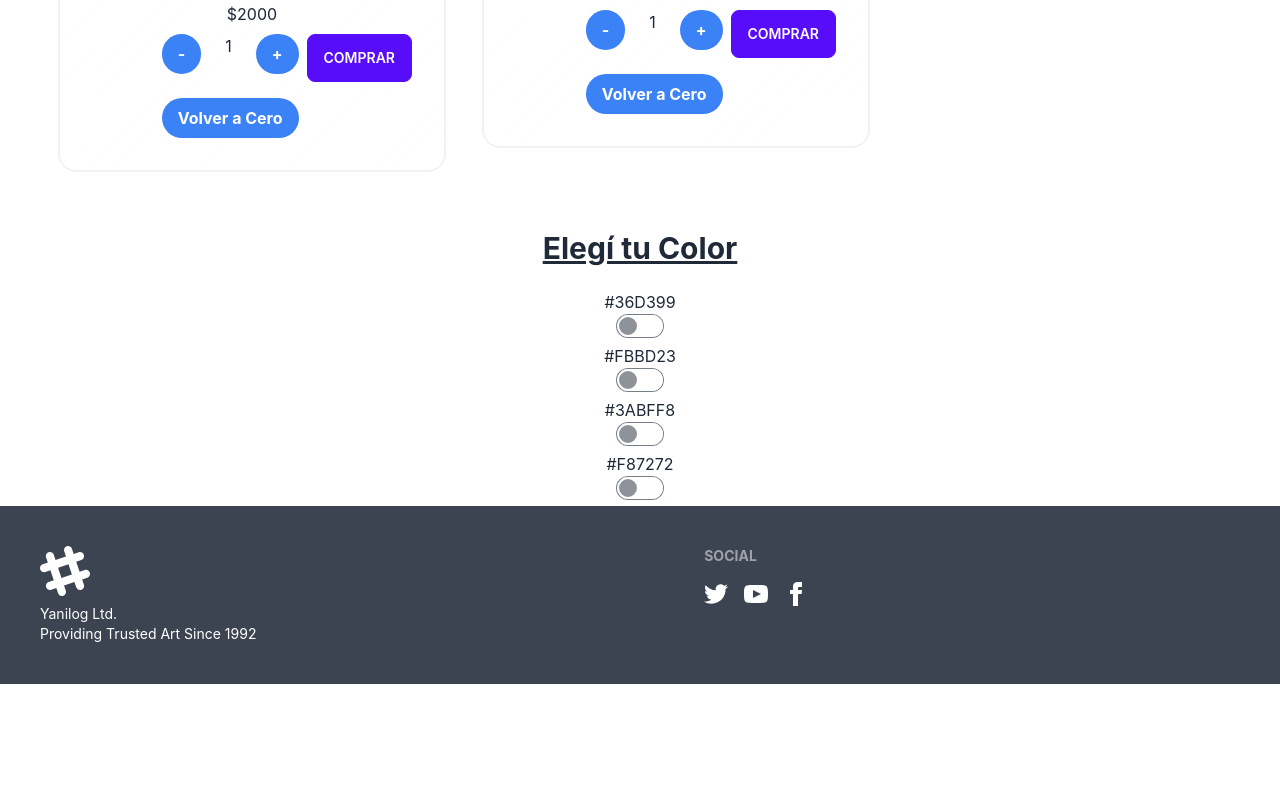
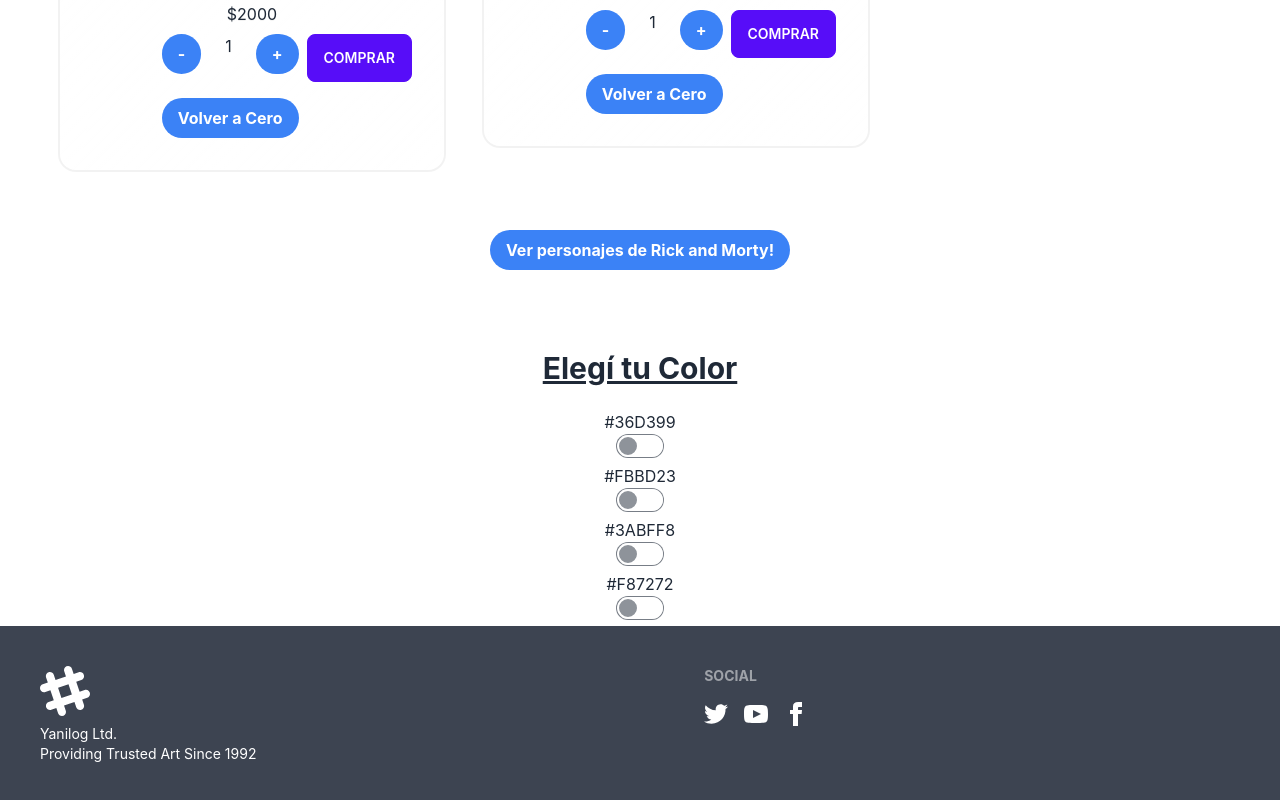
Before and after one commit to MatiasDonati/PreEntrega1-Donati, a React (Create React App) app: page / in a window 1280 px wide. Shown: the part 1204-2004 px from the top of the page. Before the commit the page ends 1888 px from the top, so only its background shows below. Built offline with nearby package versions, Linux system fonts and the light colour scheme; no server answers.

Commit message:
probando cosas

```diff
--- a/src/App.js
+++ b/src/App.js
@@ -4,6 +4,7 @@ import ItemListContainer from './components/ItemListContainer';
 import Footer from './components/Footer';
 import InputsColors from './components/InputsColors';
 import ItemCount from './components/ItemCount';
+import CharList from './components/rickandmorty/CharList';
 
 function App() {
 
@@ -13,6 +14,7 @@ function App() {
     <>
       <NavBar />
       <ItemListContainer greeting={saludo} />
+      <CharList />
       <InputsColors />
       <Footer />
     </>
--- a/src/components/ItemCount.js
+++ b/src/components/ItemCount.js
@@ -8,7 +8,7 @@ const ItemCount = ({ stock }) => {
     const cuentaClick = () => {
         // console.log(`Se hizo click ${contador} veces`);
         setContador(contador + 1)
-        contador + 1 == stock ? console.log('STOCK Y CONTADOR IGUALES') : console.log(''); ;
+        contador + 1 == stock ? console.log('STOCK Y CONTADOR IGUALES') : console.log('');
     }
 
     const restaClick = () => {
--- /dev/null
+++ b/src/components/ItemDetailContainer.js
@@ -0,0 +1,21 @@
+import { useEffect } from "react"
+
+const ItemDetailContainer = () => {
+
+    const producto1 = {
+        title: 'Sarasa'
+    }
+
+    useEffect(()=>{
+        verDetalle()
+    },[])
+
+    const verDetalle = ()=> {
+
+    }
+
+  return (
+    <div>ItemDetailContainer</div>
+  )
+}
+export default ItemDetailContainer
--- /dev/null
+++ b/src/components/rickandmorty/CharCard.js
@@ -0,0 +1,17 @@
+const CharCard = ({ name, species, status, image }) => {
+    return (
+        <div>
+            <div className="card w-96 bg-base-100 shadow-xl">
+                <figure><img src={image} alt="Shoes" /></figure>
+                <div className="card-body">
+                    <h2 className="card-title">{name}!</h2>
+                    <p>{species}</p>
+                    <p>{status}</p>
+                    <div className="card-actions justify-end">
+                    </div>
+                </div>
+            </div>
+        </div>
+    )
+}
+export default CharCard
--- /dev/null
+++ b/src/components/rickandmorty/CharList.js
@@ -0,0 +1,63 @@
+import { useEffect, useState } from "react"
+import CharCard from "./CharCard"
+
+const CharList = () => {
+
+    const [personajes, setPersonajes] = useState([])
+
+    useEffect(() => {
+        getChars()
+    }, [])
+
+    // CON FETCH
+    // const getChars = () => {
+    //     const URL = 'https://rickandmortyapi.com/api/character'
+    //     fetch(URL)
+    //         .then(response => response.json())
+    //         .then(data => {
+    //             console.log(data.results);
+    //             setPersonajes(data.results)
+    //         })
+    // }
+
+    // CON ASYNC AWAIT
+    const getChars = async () => {
+        const URL = 'https://rickandmortyapi.com/api/character'
+        const response = await fetch(URL)
+        const data = await response.json()
+        setPersonajes(data.results)
+    }
+
+    const [verPersonajes, setVerPersonajes] = useState([false])
+
+    console.log(verPersonajes);
+
+
+    useEffect(() => {
+        setVerPersonajes(false)
+    }, [])
+
+    const verONoVer = () => {
+        console.log('verONoVer');
+        verPersonajes == false ? setVerPersonajes(true) : setVerPersonajes(false)
+        boton == false ? setBoton(true) : setBoton(false)
+    }
+
+    const [boton, setBoton] = useState([])
+
+    useEffect(() => {
+        setBoton(false)
+    }, [])
+
+    console.log(boton);
+
+    return (
+        <div className="text-center">
+            {boton == false ? <button onClick={verONoVer} className="bg-blue-500 hover:bg-blue-700 text-white font-bold py-2 px-4 rounded-full">Ver personajes de Rick and Morty!</button> : <button onClick={verONoVer} className="bg-blue-500 hover:bg-blue-700 text-white font-bold py-2 px-4 rounded-full">Ocultar personajes de Rick and Morty!</button>}
+            <div className="flex flex-wrap p-10">
+                {verPersonajes ? personajes.map(p => <CharCard key={p.id} {...p} />) : <div></div>}
+            </div>
+        </div>
+    )
+}
+export default CharList
```
